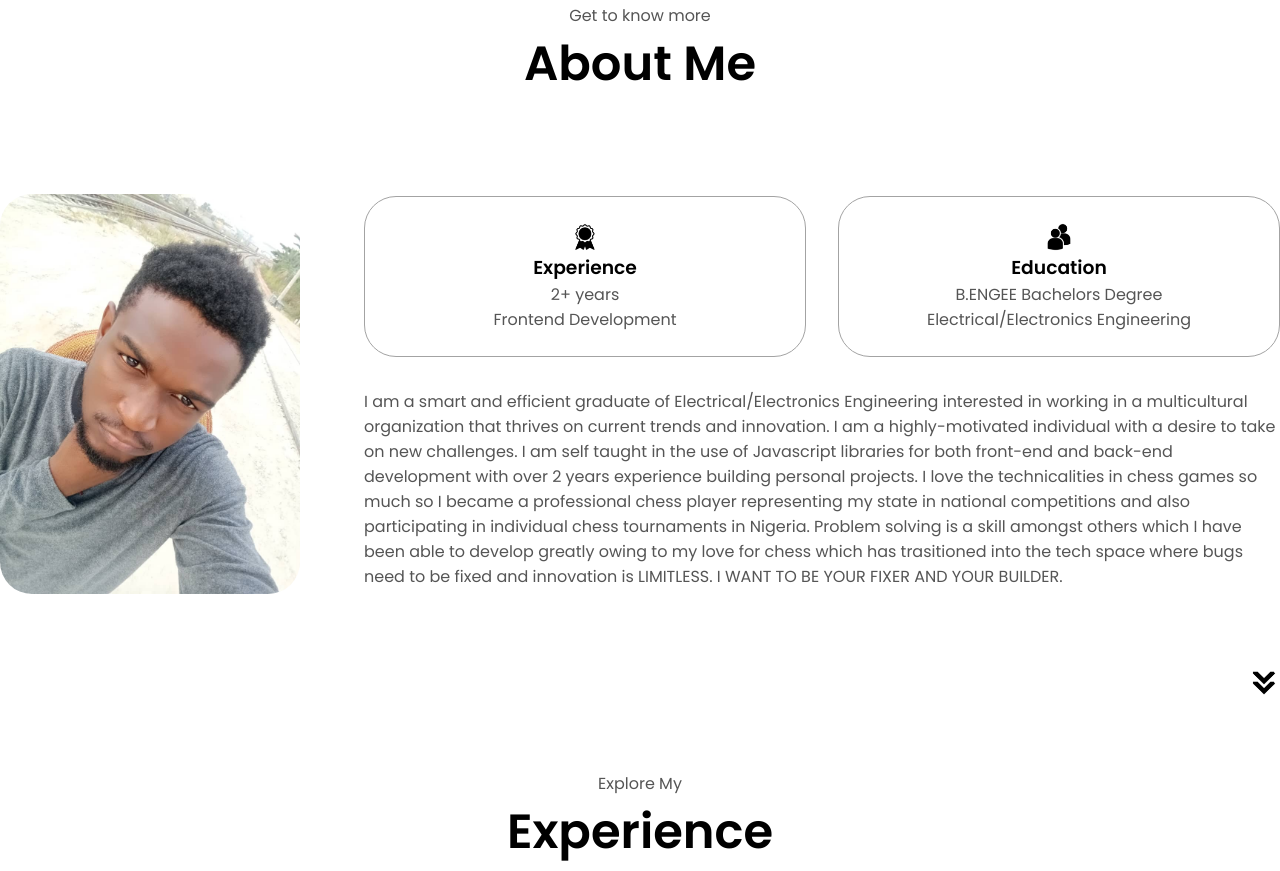
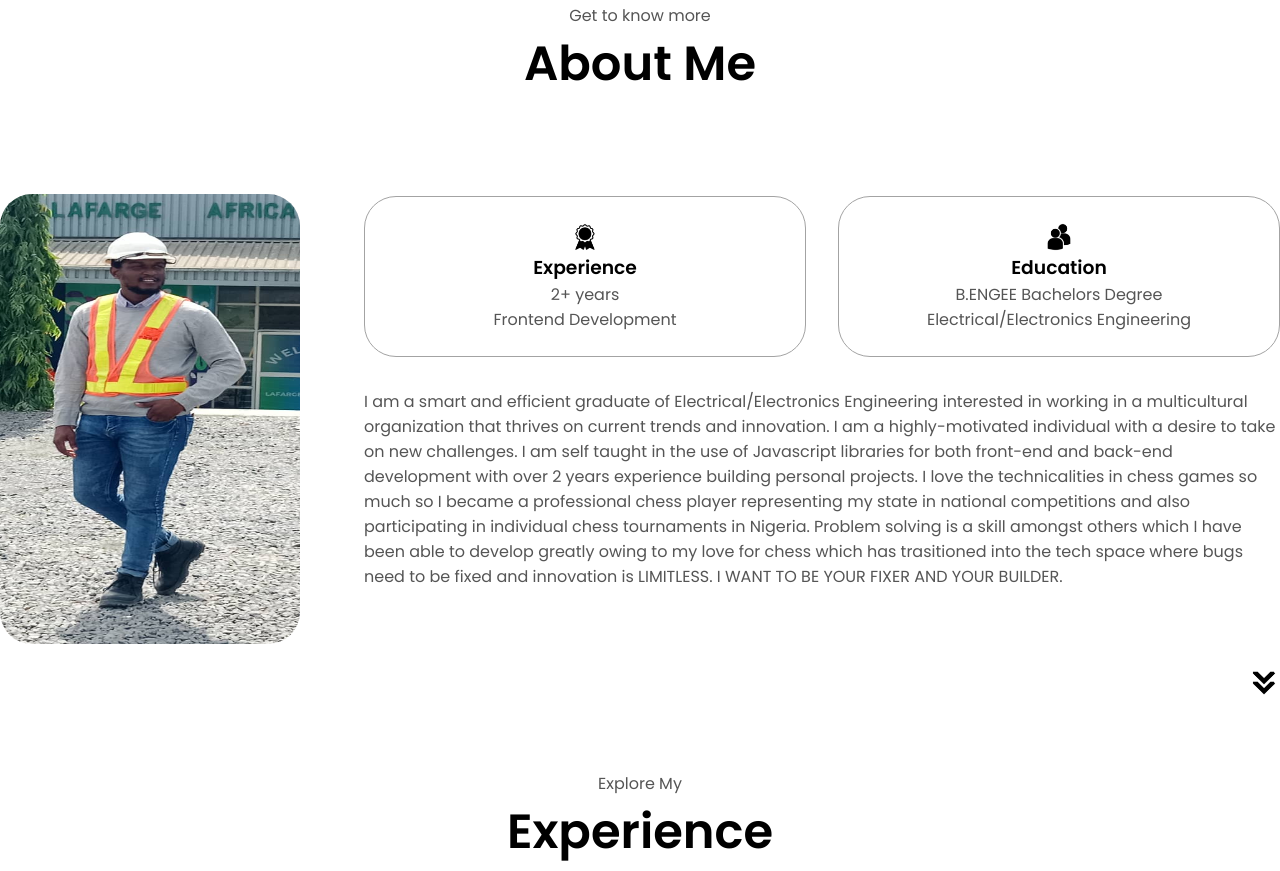
Before and after one commit to E-cube06/Efosa, a plain HTML site: page index.html in a window 1280 px wide. Shown: the part 901-1772 px from the top of the page. Drawn offline with Linux system fonts and the light colour scheme.

Commit message:
new commits

```diff
--- a/index.html
+++ b/index.html
@@ -38,7 +38,7 @@
     </nav>
     <section id="profile">
         <div class="section__pic-container">
-            <img class="circle" src="./assets/Efosa2.jpeg" alt="Efosa Evbuomwan Profile picture">
+            <img class="circle" src="./assets/Efosa.jpg" alt="Efosa Evbuomwan Profile picture">
         </div>
         <div class="section__text">
             <p class="section__text__p1">Hello, I'm</p>
@@ -67,7 +67,7 @@
         <h1 class="title">About Me</h1>
         <div class="section-container">
             <div class="section__pic-container">
-                <img src="./assets/Efosa3.jpeg" alt="profile picture" class="about-pic">
+                <img src="./assets/Efosa 5.jpg" alt="profile picture" class="about-pic">
             </div>
             <div class="about-details-container">
                 <div class="about-containers">
--- a/style.css
+++ b/style.css
@@ -217,6 +217,8 @@ section{
 }
 .about-pic{
     border-radius:2rem;
+    width:300px;
+    height:450px;
 }
 .arrow{
     position:absolute;
```
Also changed, not shown: assets/Efosa 5.jpg (added).
